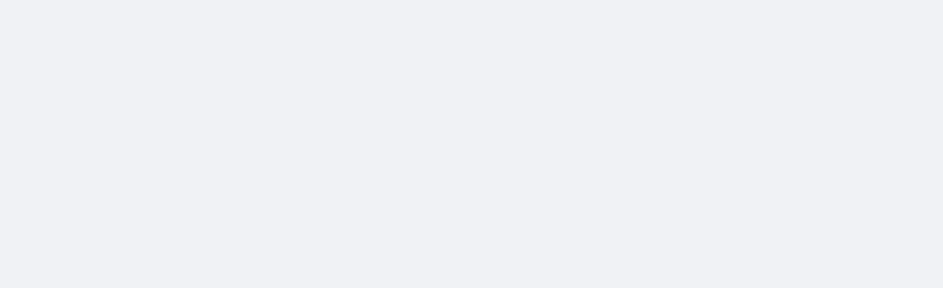
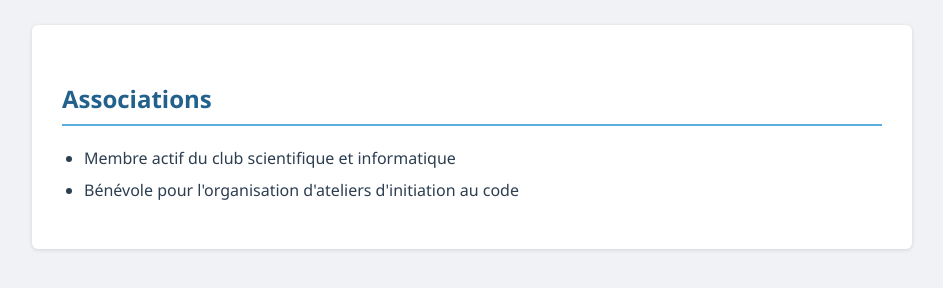
Before and after one commit to vinceaguegue59-hub/mon-cv, a plain HTML site: page index.html in a window 1280 px wide. Shown: the whole page, without its empty margins (168-1111 px from the left). Drawn offline with Linux system fonts and the light colour scheme.

Commit message:
mise en place de la section associations

```diff
--- a/index.html
+++ b/index.html
@@ -7,6 +7,14 @@
     <link rel="stylesheet" href="style.css">
 </head>
 <body>
-
+    <div class="container">
+        <section id="associations">
+            <h2>Associations</h2>
+            <ul>
+                <li>Membre actif du club scientifique et informatique</li>
+                <li>Bénévole pour l'organisation d'ateliers d'initiation au code</li>
+            </ul>
+        </section>
+    </div>
 </body>
 </html>
```
